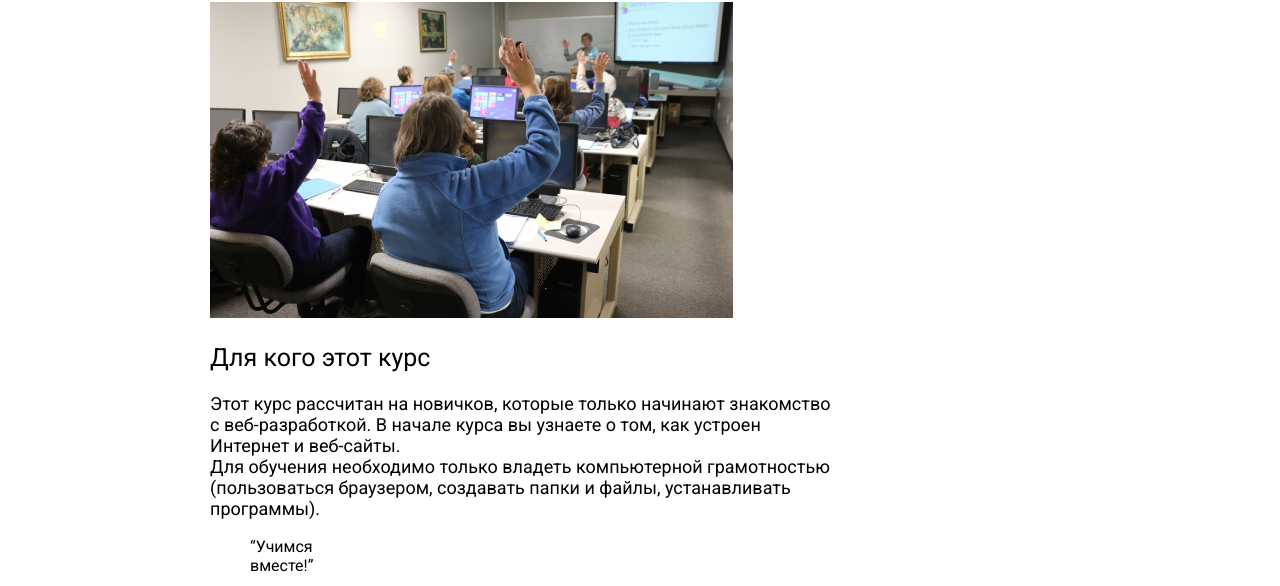
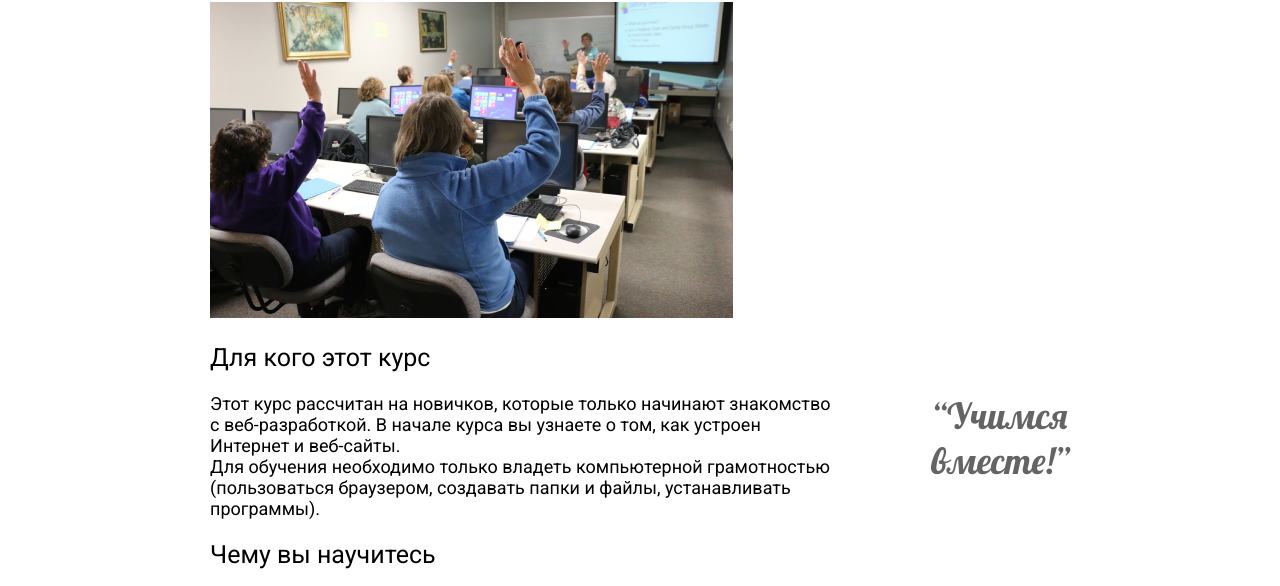
Before and after one commit to LapAngelina/web-group, a plain HTML site: page index.html in a window 1280 px wide. Shown: the part 188-774 px from the top of the page. Drawn offline with Linux system fonts and the light colour scheme.

Commit message:
Update style.css

```diff
--- a/css/style.css
+++ b/css/style.css
@@ -170,7 +170,14 @@ h2 {
     line-height: 29px;
 }
 
+.intro-wrapper {
+    display: flex;
+    flex-wrap: wrap;
+    justify-content: space-between;
+}
+
 .intro-text {
+    margin: 0;
     width: 100%;
     max-width: 634px;
     font-family: 'Roboto';
@@ -178,6 +185,19 @@ h2 {
     font-weight: 400;
     font-size: 18px;
     line-height: 21px;
+}
+
+.intro-aside {
+    color: rgba(100, 100, 100, 1);
+    font-family: 'Lobster';
+    font-style: normal;
+    font-weight: 400;
+    font-size: 36px;
+    line-height: 45px;
+}
+
+.intro-aside > blockquote {
+    margin: 0;
 }
 
 .intro-text > strong {
```
